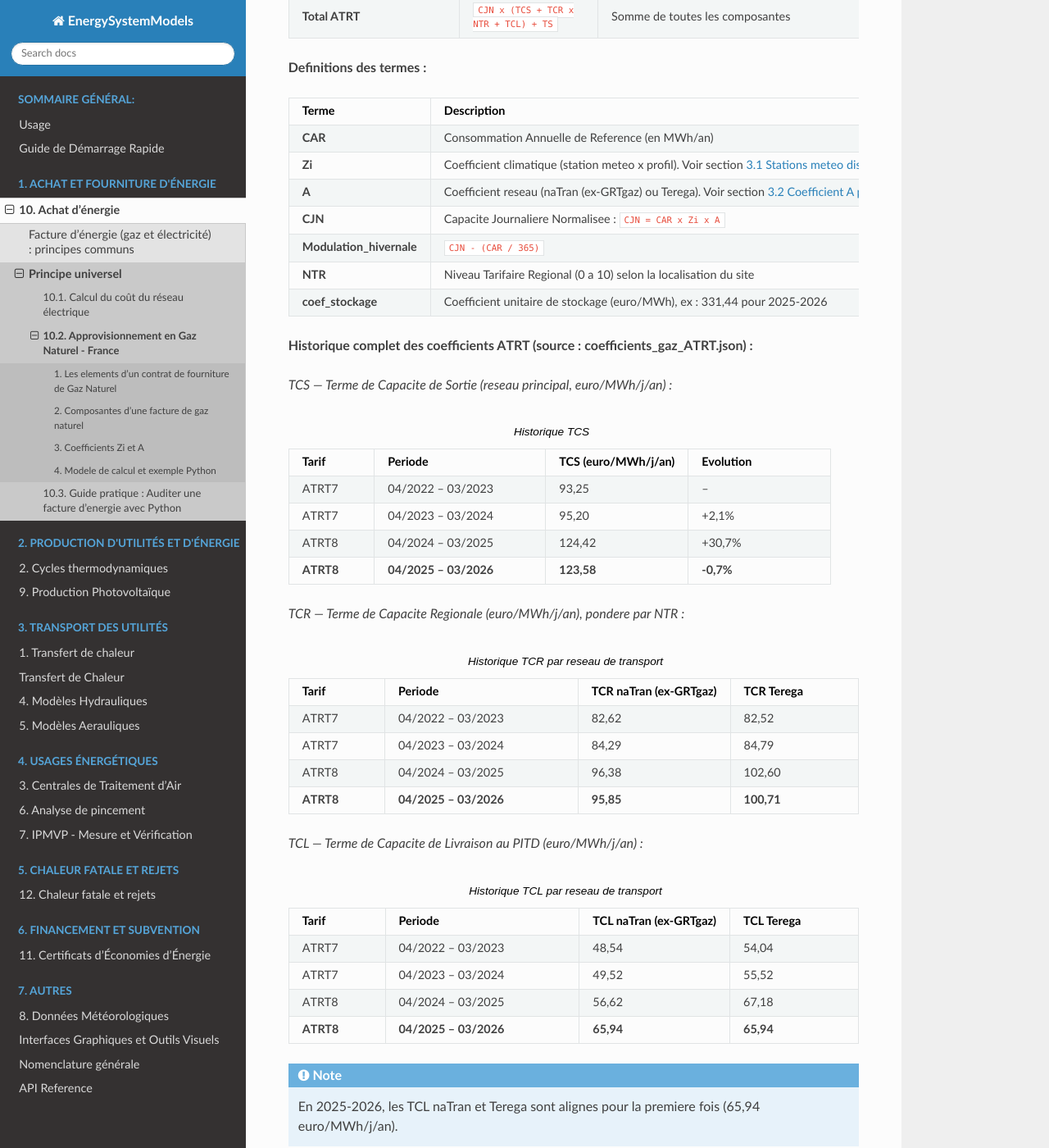
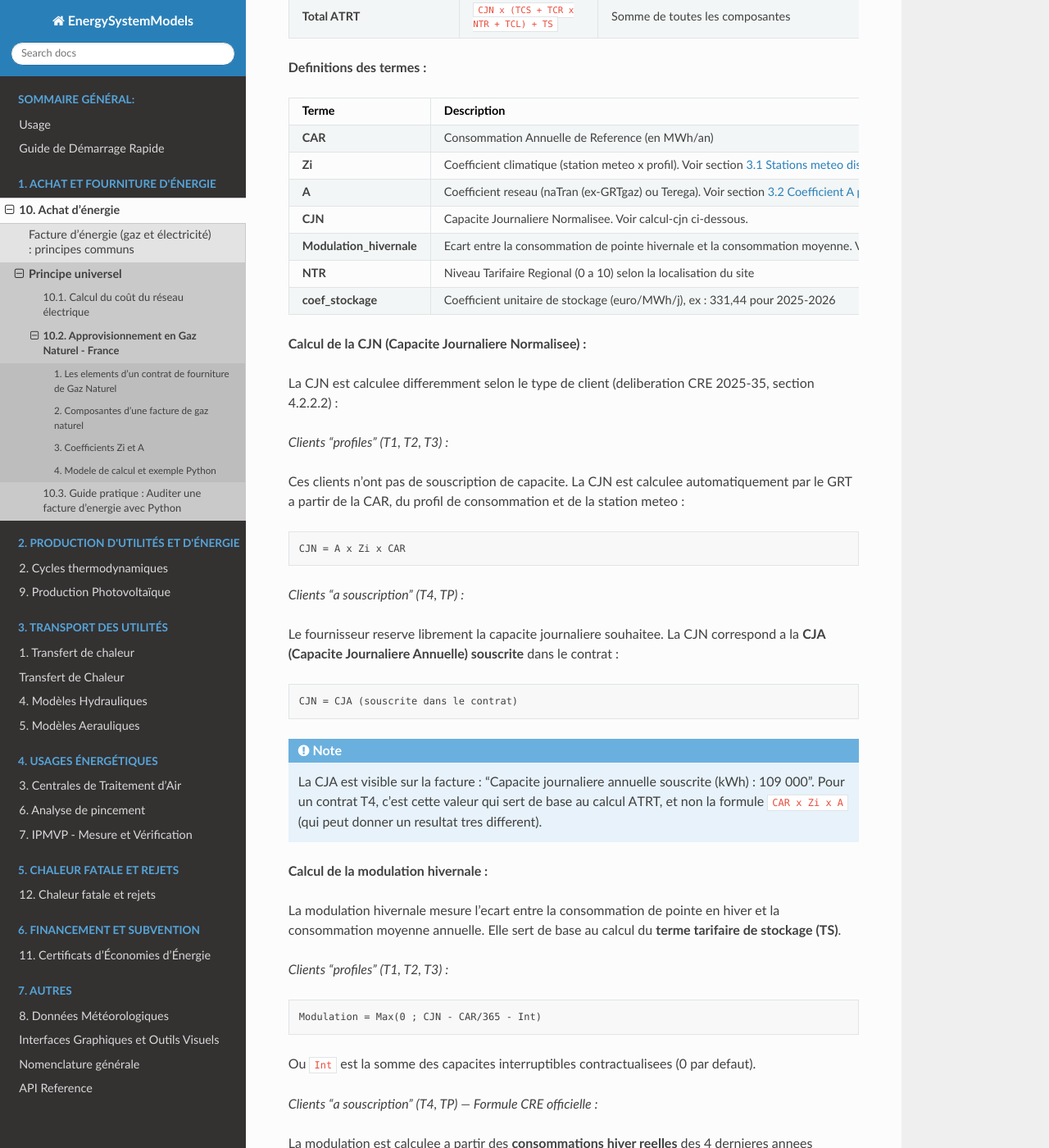
Before and after one commit to ZoheirHADID/EnergySystemModels-fr, a Sphinx documentation site: the page built from docs/source/010-achat-energie/contrat_gaz.rst, in a window 1280 px wide and 1400 px high, scrolled down 4942 px. Shown: the whole window at 82% size. Built offline with Sphinx 7.4.7 and the Read the Docs theme 3.1.0, drawn with Linux system fonts in a browser that asks for light colours; pages that are not in the unit, such as notebooks, are missing from menus; some of the changed text lies outside the part shown.

Commit message:
docs(gaz): add CJN and modulation hivernale calculation details (CRE 2025-35)
- Add section on CJN calculation: profiles (CAR*Zi*A) vs souscription (CJA)
- Add complete modulation hivernale documentation with CRE formula M_fav4
- Document 4 priority modes: explicit, CRE formula, reverse-engineering, estimation
- Include Python code examples for reverse-engineering from invoice

Co-Authored-By: Claude Opus 4.6 (1M context) <noreply@anthropic.com>

```diff
--- a/docs/source/010-achat-energie/contrat_gaz.rst
+++ b/docs/source/010-achat-energie/contrat_gaz.rst
@@ -380,13 +380,117 @@ meme raccorde au reseau de distribution, car le gaz transite d'abord par le tran
    * - **A**
      - Coefficient reseau (naTran (ex-GRTgaz) ou Terega). Voir section :ref:`coefficient-A`
    * - **CJN**
-     - Capacite Journaliere Normalisee : ``CJN = CAR x Zi x A``
+     - Capacite Journaliere Normalisee. Voir :ref:`calcul-cjn` ci-dessous.
    * - **Modulation_hivernale**
-     - ``CJN - (CAR / 365)``
+     - Ecart entre la consommation de pointe hivernale et la consommation moyenne. Voir :ref:`calcul-modulation` ci-dessous.
    * - **NTR**
      - Niveau Tarifaire Regional (0 a 10) selon la localisation du site
    * - **coef_stockage**
-     - Coefficient unitaire de stockage (euro/MWh), ex : 331,44 pour 2025-2026
+     - Coefficient unitaire de stockage (euro/MWh/j), ex : 331,44 pour 2025-2026
+
+.. _calcul-cjn:
+
+**Calcul de la CJN (Capacite Journaliere Normalisee) :**
+
+La CJN est calculee differemment selon le type de client
+(deliberation CRE 2025-35, section 4.2.2.2) :
+
+*Clients "profiles" (T1, T2, T3) :*
+
+Ces clients n'ont pas de souscription de capacite. La CJN est calculee automatiquement
+par le GRT a partir de la CAR, du profil de consommation et de la station meteo :
+
+.. code-block:: text
+
+   CJN = A x Zi x CAR
+
+*Clients "a souscription" (T4, TP) :*
+
+Le fournisseur reserve librement la capacite journaliere souhaitee. La CJN correspond
+a la **CJA (Capacite Journaliere Annuelle) souscrite** dans le contrat :
+
+.. code-block:: text
+
+   CJN = CJA (souscrite dans le contrat)
+
+.. note::
+
+   La CJA est visible sur la facture : "Capacite journaliere annuelle souscrite (kWh) : 109 000".
+   Pour un contrat T4, c'est cette valeur qui sert de base au calcul ATRT,
+   et non la formule ``CAR x Zi x A`` (qui peut donner un resultat tres different).
+
+.. _calcul-modulation:
+
+**Calcul de la modulation hivernale :**
+
+La modulation hivernale mesure l'ecart entre la consommation de pointe en hiver
+et la consommation moyenne annuelle. Elle sert de base au calcul du **terme tarifaire
+de stockage (TS)**.
+
+*Clients "profiles" (T1, T2, T3) :*
+
+.. code-block:: text
+
+   Modulation = Max(0 ; CJN - CAR/365 - Int)
+
+Ou ``Int`` est la somme des capacites interruptibles contractualisees (0 par defaut).
+
+*Clients "a souscription" (T4, TP) — Formule CRE officielle :*
+
+La modulation est calculee a partir des **consommations hiver reelles** des 4 dernieres annees
+(deliberation CRE 2025-35, section 4.2.2.2, page 35) :
+
+.. code-block:: text
+
+   Modulation au 1er avril N = Max(0 ; M_fav4 - Int)
+
+Ou :
+
+- ``M_fav4`` = moyenne des **2 modulations annuelles les plus basses** parmi les 4 annees precedentes (N-4 a N-1)
+- Pour chaque annee :
+
+.. code-block:: text
+
+   Modulation annuelle N = Max(0 ; Conso_hiver / 151 - Conso_annuelle / 365)
+
+Avec :
+
+- **Conso_hiver** : consommation du site du 1er novembre N-1 au 31 mars N (**151 jours**)
+- **Conso_annuelle** : consommation du site du 1er novembre N-1 au 31 octobre N (**365 jours**)
+
+.. note::
+
+   La modulation hivernale **n'apparait pas sur la facture**. Seul le montant
+   mensuel "Abonnement transport" est visible. Pour retrouver la modulation,
+   le modele Python peut la **reverse-engineer** a partir du montant ATRT facture :
+
+   .. code-block:: python
+
+      # Methode 1 : reverse-engineering depuis la facture
+      contrat = input_Contrat(
+          type_tarif_acheminement='T4',
+          CJA_MWh_j=109,
+          atrt_mensuel_facture=4176.67,  # lu sur la facture
+          ...
+      )
+      atr = ATR_calculation(contrat, facture, tarif)
+      atr.calculate()
+      print(atr.modulation_hivernale)  # -> 29.015 MWh/j
+
+      # Methode 2 : reutiliser la modulation calculee pour les autres factures
+      contrat = input_Contrat(
+          type_tarif_acheminement='T4',
+          CJA_MWh_j=109,
+          modulation_MWh_j=29.015,  # valeur calculee precedemment
+          ...
+      )
+
+   **Priorite du calcul dans le modele :**
+
+   1. ``modulation_MWh_j`` fourni explicitement
+   2. ``consommations_hiver_MWh`` + ``consommations_annuelles_MWh`` (formule CRE M_fav4)
+   3. ``atrt_mensuel_facture`` (reverse-engineering depuis la facture)
+   4. Estimation par defaut : ``CJN - CAR/365`` (approximation haute)
 
 **Historique complet des coefficients ATRT (source : coefficients_gaz_ATRT.json) :**
 
```
